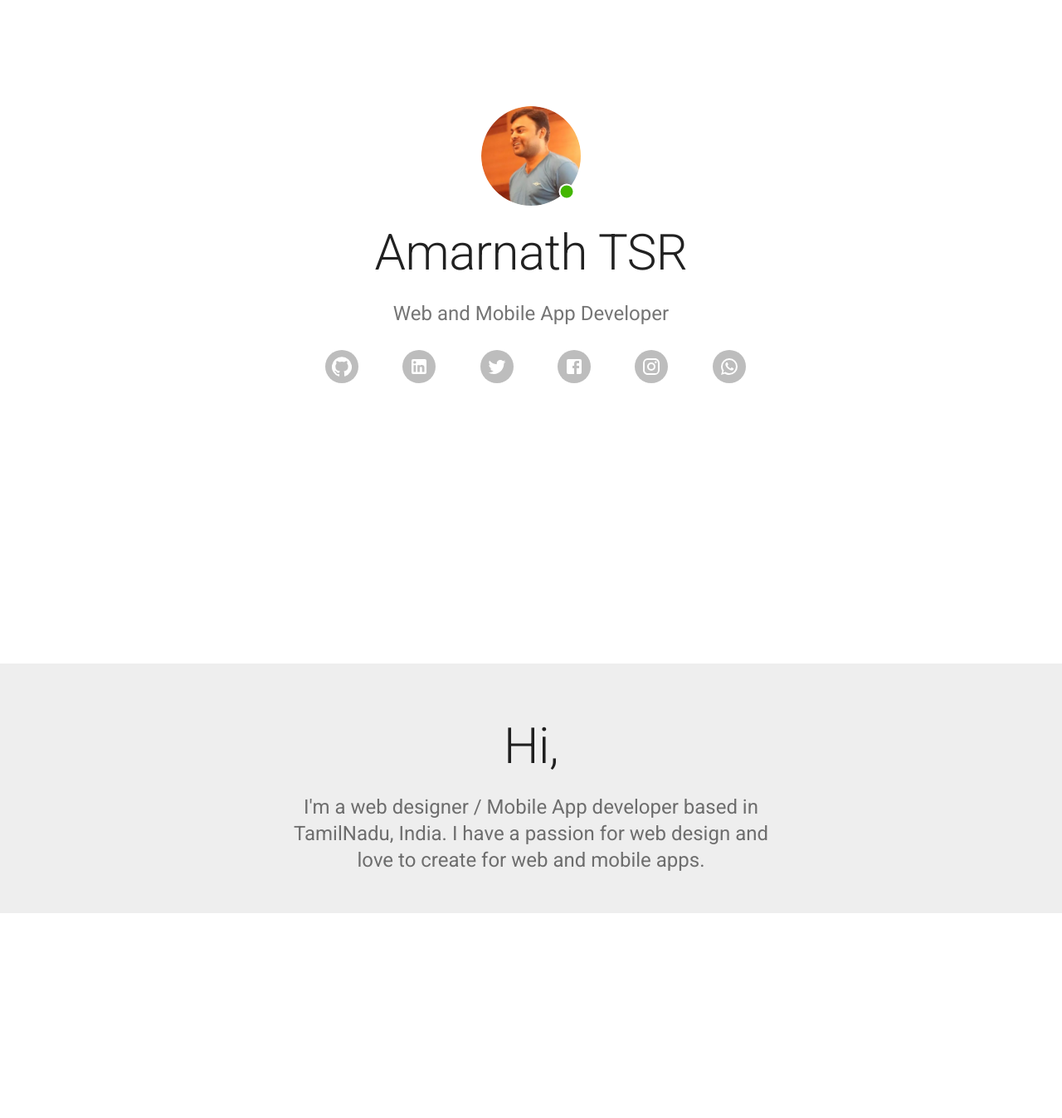
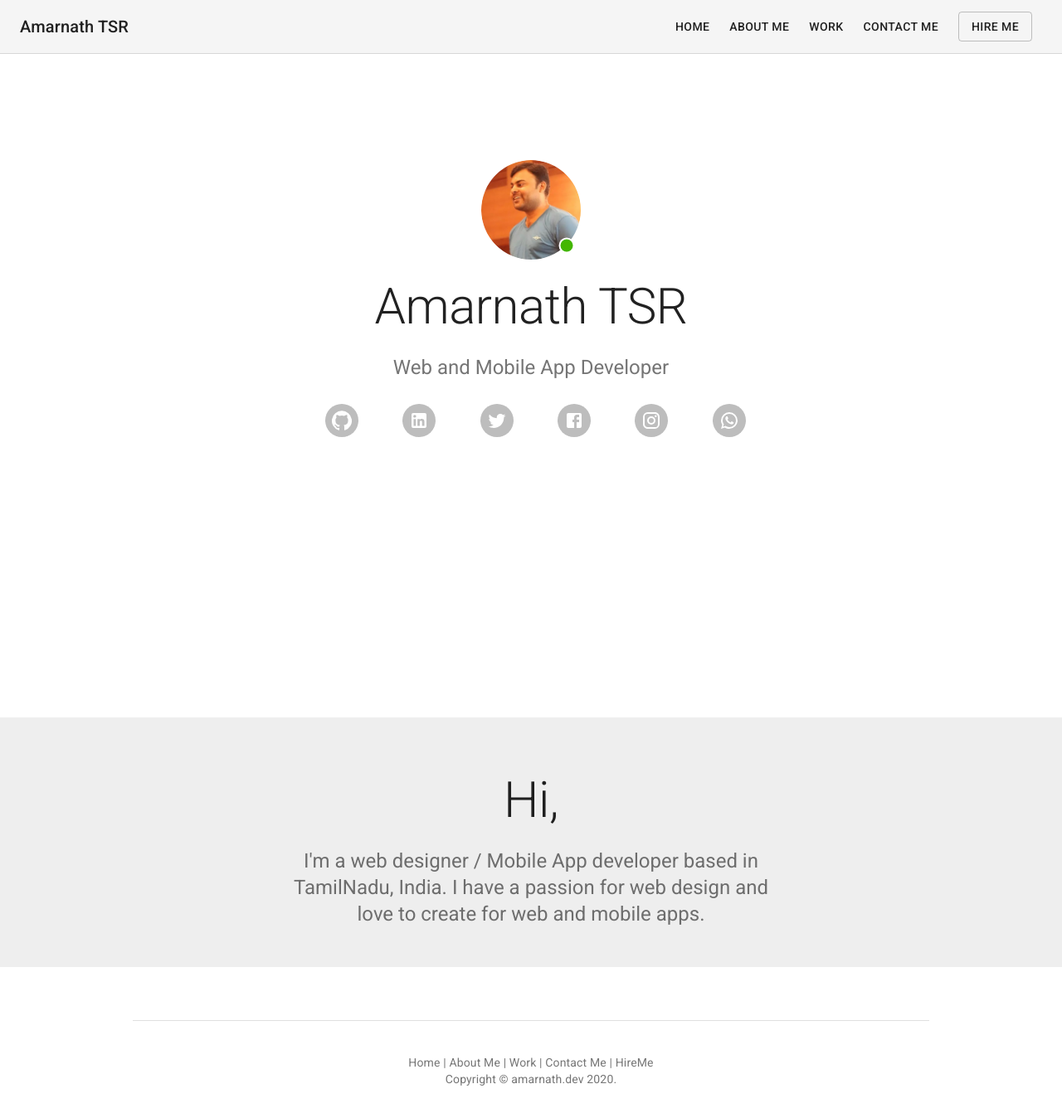
Before and after one commit to helloamarnath/amarnathnextjs, a Next.js app: page / in a window 1280 px wide. Shown: the top 1348 px of the page at 83% size. Before the commit the page ends 1101 px from the top, so only its background shows below. Built offline with nearby package versions, Linux system fonts and the light colour scheme.

Commit message:
header and footer added in comon

```diff
--- a/pages/_app.js
+++ b/pages/_app.js
@@ -4,6 +4,8 @@ import Head from 'next/head';
 import { ThemeProvider } from '@material-ui/core/styles';
 import CssBaseline from '@material-ui/core/CssBaseline';
 import theme from '../src/theme';
+import HeaderComponent from '../src/components/HeaderComponent';
+import FooterComponent from '../src/components/FooterComponent';
 
 export default function MyApp(props) {
   const { Component, pageProps } = props;
@@ -25,8 +27,10 @@ export default function MyApp(props) {
       </Head>
       <ThemeProvider theme={theme}>
         {/* CssBaseline kickstart an elegant, consistent, and simple baseline to build upon. */}
+        <HeaderComponent/>
         <CssBaseline />
         <Component {...pageProps} />
+      <FooterComponent/>
       </ThemeProvider>
     </React.Fragment>
   );
```
